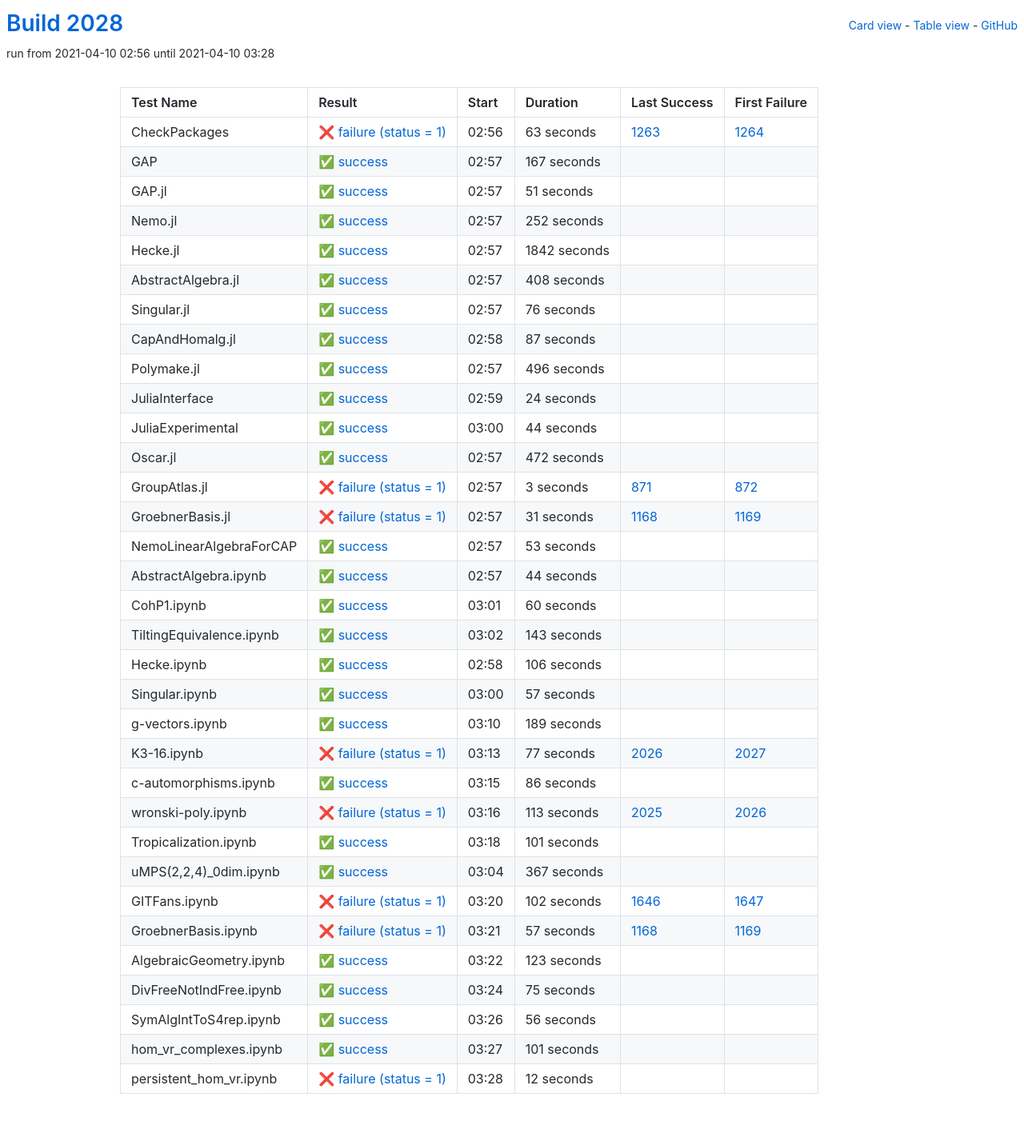
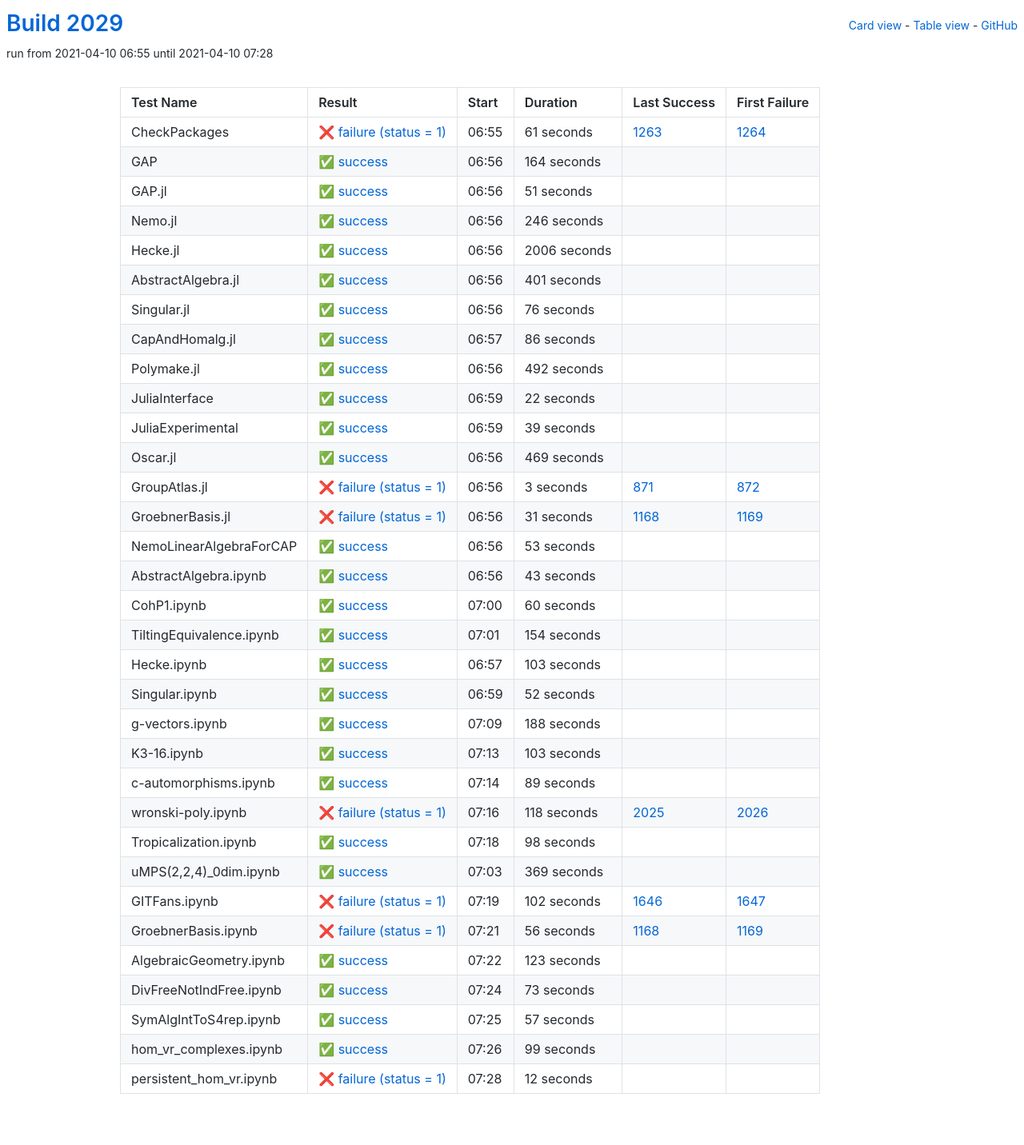
Before and after one commit to oscar-system/oscar-ci-status-stable, a Jekyll site: the page built from table.html, in a window 1280 px wide. Shown: the whole page at 80% size. Built offline with Jekyll 4.4.1, drawn with Linux system fonts in a browser that asks for light colours.

Commit message:
Build #2029

```diff
--- a/_data/ci.yml
+++ b/_data/ci.yml
@@ -1,6 +1,6 @@
 ---
-build: 2028
-build_url: https://oscarci.mathematik.uni-kl.de/job/oscar-stable/2028/
+build: 2029
+build_url: https://oscarci.mathematik.uni-kl.de/job/oscar-stable/2029/
 job: oscar-stable
 organization: oscar-system
 repo: oscar-ci-status-stable
@@ -8,32 +8,32 @@ repourl: https://github.com/oscar-system/oscar-ci-status-stable
 tests:
 - name: CheckPackages
   id: checkpackages
-  log: https://oscarci.mathematik.uni-kl.de/job/oscar-stable/2028/artifact/logs/build-2028/CheckPackages.log
-  start: 2021-04-10 02:56
+  log: https://oscarci.mathematik.uni-kl.de/job/oscar-stable/2029/artifact/logs/build-2029/CheckPackages.log
+  start: 2021-04-10 06:55
   success: false
   exitcode: 1
   status: failure
-  duration: 63
+  duration: 61
   last_success: 1263
   last_success_url: https://oscarci.mathematik.uni-kl.de/job/oscar-stable/1263/
   first_failure: 1264
   first_failure_url: https://oscarci.mathematik.uni-kl.de/job/oscar-stable/1264/
 - name: GAP
   id: gap
-  log: https://oscarci.mathematik.uni-kl.de/job/oscar-stable/2028/artifact/logs/build-2028/GAP.log
-  start: 2021-04-10 02:57
+  log: https://oscarci.mathematik.uni-kl.de/job/oscar-stable/2029/artifact/logs/build-2029/GAP.log
+  start: 2021-04-10 06:56
   success: true
   exitcode: 0
   status: success
-  duration: 167
+  duration: 164
   last_success: false
   last_success_url:
   first_failure: false
   first_failure_url:
 - name: GAP.jl
   id: gap-jl
-  log: https://oscarci.mathematik.uni-kl.de/job/oscar-stable/2028/artifact/logs/build-2028/GAP.jl.log
-  start: 2021-04-10 02:57
+  log: https://oscarci.mathematik.uni-kl.de/job/oscar-stable/2029/artifact/logs/build-2029/GAP.jl.log
+  start: 2021-04-10 06:56
   success: true
   exitcode: 0
   status: success
@@ -44,44 +44,44 @@ tests:
   first_failure_url:
 - name: Nemo.jl
   id: nemo-jl
-  log: https://oscarci.mathematik.uni-kl.de/job/oscar-stable/2028/artifact/logs/build-2028/Nemo.jl.log
-  start: 2021-04-10 02:57
+  log: https://oscarci.mathematik.uni-kl.de/job/oscar-stable/2029/artifact/logs/build-2029/Nemo.jl.log
+  start: 2021-04-10 06:56
   success: true
   exitcode: 0
   status: success
-  duration: 252
+  duration: 246
   last_success: false
   last_success_url:
   first_failure: false
   first_failure_url:
 - name: Hecke.jl
   id: hecke-jl
-  log: https://oscarci.mathematik.uni-kl.de/job/oscar-stable/2028/artifact/logs/build-2028/Hecke.jl.log
-  start: 2021-04-10 02:57
+  log: https://oscarci.mathematik.uni-kl.de/job/oscar-stable/2029/artifact/logs/build-2029/Hecke.jl.log
+  start: 2021-04-10 06:56
   success: true
   exitcode: 0
   status: success
-  duration: 1842
+  duration: 2006
   last_success: false
   last_success_url:
   first_failure: false
   first_failure_url:
 - name: AbstractAlgebra.jl
   id: abstractalgebra-jl
-  log: https://oscarci.mathematik.uni-kl.de/job/oscar-stable/2028/artifact/logs/build-2028/AbstractAlgebra.jl.log
-  start: 2021-04-10 02:57
+  log: https://oscarci.mathematik.uni-kl.de/job/oscar-stable/2029/artifact/logs/build-2029/AbstractAlgebra.jl.log
+  start: 2021-04-10 06:56
   success: true
   exitcode: 0
   status: success
-  duration: 408
+  duration: 401
   last_success: false
   last_success_url:
   first_failure: false
   first_failure_url:
 - name: Singular.jl
   id: singular-jl
-  log: https://oscarci.mathematik.uni-kl.de/job/oscar-stable/2028/artifact/logs/build-2028/Singular.jl.log
-  start: 2021-04-10 02:57
+  log: https://oscarci.mathematik.uni-kl.de/job/oscar-stable/2029/artifact/logs/build-2029/Singular.jl.log
+  start: 2021-04-10 06:56
   success: true
   exitcode: 0
   status: success
@@ -92,68 +92,68 @@ tests:
   first_failure_url:
 - name: CapAndHomalg.jl
   id: capandhomalg-jl
-  log: https://oscarci.mathematik.uni-kl.de/job/oscar-stable/2028/artifact/logs/build-2028/CapAndHomalg.jl.log
-  start: 2021-04-10 02:58
+  log: https://oscarci.mathematik.uni-kl.de/job/oscar-stable/2029/artifact/logs/build-2029/CapAndHomalg.jl.log
+  start: 2021-04-10 06:57
   success: true
   exitcode: 0
   status: success
-  duration: 87
+  duration: 86
   last_success: false
   last_success_url:
   first_failure: false
   first_failure_url:
 - name: Polymake.jl
   id: polymake-jl
-  log: https://oscarci.mathematik.uni-kl.de/job/oscar-stable/2028/artifact/logs/build-2028/Polymake.jl.log
-  start: 2021-04-10 02:57
+  log: https://oscarci.mathematik.uni-kl.de/job/oscar-stable/2029/artifact/logs/build-2029/Polymake.jl.log
+  start: 2021-04-10 06:56
   success: true
   exitcode: 0
   status: success
-  duration: 496
+  duration: 492
   last_success: false
   last_success_url:
   first_failure: false
   first_failure_url:
 - name: JuliaInterface
   id: juliainterface
-  log: https://oscarci.mathematik.uni-kl.de/job/oscar-stable/2028/artifact/logs/build-2028/JuliaInterface.log
-  start: 2021-04-10 02:59
+  log: https://oscarci.mathematik.uni-kl.de/job/oscar-stable/2029/artifact/logs/build-2029/JuliaInterface.log
+  start: 2021-04-10 06:59
   success: true
   exitcode: 0
   status: success
-  duration: 24
+  duration: 22
   last_success: false
   last_success_url:
   first_failure: false
   first_failure_url:
 - name: JuliaExperimental
   id: juliaexperimental
-  log: https://oscarci.mathematik.uni-kl.de/job/oscar-stable/2028/artifact/logs/build-2028/JuliaExperimental.log
-  start: 2021-04-10 03:00
+  log: https://oscarci.mathematik.uni-kl.de/job/oscar-stable/2029/artifact/logs/build-2029/JuliaExperimental.log
+  start: 2021-04-10 06:59
   success: true
   exitcode: 0
   status: success
-  duration: 44
+  duration: 39
   last_success: false
   last_success_url:
   first_failure: false
   first_failure_url:
 - name: Oscar.jl
   id: oscar-jl
-  log: https://oscarci.mathematik.uni-kl.de/job/oscar-stable/2028/artifact/logs/build-2028/Oscar.jl.log
-  start: 2021-04-10 02:57
+  log: https://oscarci.mathematik.uni-kl.de/job/oscar-stable/2029/artifact/logs/build-2029/Oscar.jl.log
+  start: 2021-04-10 06:56
   success: true
   exitcode: 0
   status: success
-  duration: 472
+  duration: 469
   last_success: false
   last_success_url:
   first_failure: false
   first_failure_url:
 - name: GroupAtlas.jl
   id: groupatlas-jl
-  log: https://oscarci.mathematik.uni-kl.de/job/oscar-stable/2028/artifact/logs/build-2028/GroupAtlas.jl.log
-  start: 2021-04-10 02:57
+  log: https://oscarci.mathematik.uni-kl.de/job/oscar-stable/2029/artifact/logs/build-2029/GroupAtlas.jl.log
+  start: 2021-04-10 06:56
   success: false
   exitcode: 1
   status: failure
@@ -164,8 +164,8 @@ tests:
   first_failure_url: https://oscarci.mathematik.uni-kl.de/job/oscar-stable/872/
 - name: GroebnerBasis.jl
   id: groebnerbasis-jl
-  log: https://oscarci.mathematik.uni-kl.de/job/oscar-stable/2028/artifact/logs/build-2028/GroebnerBasis.jl.log
-  start: 2021-04-10 02:57
+  log: https://oscarci.mathematik.uni-kl.de/job/oscar-stable/2029/artifact/logs/build-2029/GroebnerBasis.jl.log
+  start: 2021-04-10 06:56
   success: false
   exitcode: 1
   status: failure
@@ -176,8 +176,8 @@ tests:
   first_failure_url: https://oscarci.mathematik.uni-kl.de/job/oscar-stable/1169/
 - name: NemoLinearAlgebraForCAP
   id: nemolinearalgebraforcap
-  log: https://oscarci.mathematik.uni-kl.de/job/oscar-stable/2028/artifact/logs/build-2028/NemoLinearAlgebraForCAP.log
-  start: 2021-04-10 02:57
+  log: https://oscarci.mathematik.uni-kl.de/job/oscar-stable/2029/artifact/logs/build-2029/NemoLinearAlgebraForCAP.log
+  start: 2021-04-10 06:56
   success: true
   exitcode: 0
   status: success
@@ -188,20 +188,20 @@ tests:
   first_failure_url:
 - name: AbstractAlgebra.ipynb
   id: abstractalgebra-ipynb
-  log: https://oscarci.mathematik.uni-kl.de/job/oscar-stable/2028/artifact/logs/build-2028/AbstractAlgebra.ipynb.log
-  start: 2021-04-10 02:57
+  log: https://oscarci.mathematik.uni-kl.de/job/oscar-stable/2029/artifact/logs/build-2029/AbstractAlgebra.ipynb.log
+  start: 2021-04-10 06:56
   success: true
   exitcode: 0
   status: success
-  duration: 44
+  duration: 43
   last_success: false
   last_success_url:
   first_failure: false
   first_failure_url:
 - name: CohP1.ipynb
   id: cohp1-ipynb
-  log: https://oscarci.mathematik.uni-kl.de/job/oscar-stable/2028/artifact/logs/build-2028/CohP1.ipynb.log
-  start: 2021-04-10 03:01
+  log: https://oscarci.mathematik.uni-kl.de/job/oscar-stable/2029/artifact/logs/build-2029/CohP1.ipynb.log
+  start: 2021-04-10 07:00
   success: true
   exitcode: 0
   status: success
@@ -212,116 +212,116 @@ tests:
   first_failure_url:
 - name: TiltingEquivalence.ipynb
   id: tiltingequivalence-ipynb
-  log: https://oscarci.mathematik.uni-kl.de/job/oscar-stable/2028/artifact/logs/build-2028/TiltingEquivalence.ipynb.log
-  start: 2021-04-10 03:02
+  log: https://oscarci.mathematik.uni-kl.de/job/oscar-stable/2029/artifact/logs/build-2029/TiltingEquivalence.ipynb.log
+  start: 2021-04-10 07:01
   success: true
   exitcode: 0
   status: success
-  duration: 143
+  duration: 154
   last_success: false
   last_success_url:
   first_failure: false
   first_failure_url:
 - name: Hecke.ipynb
   id: hecke-ipynb
-  log: https://oscarci.mathematik.uni-kl.de/job/oscar-stable/2028/artifact/logs/build-2028/Hecke.ipynb.log
-  start: 2021-04-10 02:58
+  log: https://oscarci.mathematik.uni-kl.de/job/oscar-stable/2029/artifact/logs/build-2029/Hecke.ipynb.log
+  start: 2021-04-10 06:57
   success: true
   exitcode: 0
   status: success
-  duration: 106
+  duration: 103
   last_success: false
   last_success_url:
   first_failure: false
   first_failure_url:
 - name: Singular.ipynb
   id: singular-ipynb
-  log: https://oscarci.mathematik.uni-kl.de/job/oscar-stable/2028/artifact/logs/build-2028/Singular.ipynb.log
-  start: 2021-04-10 03:00
+  log: https://oscarci.mathematik.uni-kl.de/job/oscar-stable/2029/artifact/logs/build-2029/Singular.ipynb.log
+  start: 2021-04-10 06:59
   success: true
   exitcode: 0
   status: success
-  duration: 57
+  duration: 52
   last_success: false
   last_success_url:
   first_failure: false
   first_failure_url:
 - name: g-vectors.ipynb
   id: g-vectors-ipynb
-  log: https://oscarci.mathematik.uni-kl.de/job/oscar-stable/2028/artifact/logs/build-2028/g-vectors.ipynb.log
-  start: 2021-04-10 03:10
+  log: https://oscarci.mathematik.uni-kl.de/job/oscar-stable/2029/artifact/logs/build-2029/g-vectors.ipynb.log
+  start: 2021-04-10 07:09
   success: true
   exitcode: 0
   status: success
-  duration: 189
+  duration: 188
   last_success: false
   last_success_url:
   first_failure: false
   first_failure_url:
 - name: K3-16.ipynb
   id: k3-16-ipynb
-  log: https://oscarci.mathematik.uni-kl.de/job/oscar-stable/2028/artifact/logs/build-2028/K3-16.ipynb.log
-  start: 2021-04-10 03:13
-  success: false
-  exitcode: 1
-  status: failure
-  duration: 77
-  last_success: 2026
-  last_success_url: https://oscarci.mathematik.uni-kl.de/job/oscar-stable/2026/
-  first_failure: 2027
-  first_failure_url: https://oscarci.mathematik.uni-kl.de/job/oscar-stable/2027/
-- name: c-automorphisms.ipynb
-  id: c-automorphisms-ipynb
-  log: https://oscarci.mathematik.uni-kl.de/job/oscar-stable/2028/artifact/logs/build-2028/c-automorphisms.ipynb.log
-  start: 2021-04-10 03:15
+  log: https://oscarci.mathematik.uni-kl.de/job/oscar-stable/2029/artifact/logs/build-2029/K3-16.ipynb.log
+  start: 2021-04-10 07:13
   success: true
   exitcode: 0
   status: success
-  duration: 86
+  duration: 103
+  last_success: false
+  last_success_url:
+  first_failure: false
+  first_failure_url:
+- name: c-automorphisms.ipynb
+  id: c-automorphisms-ipynb
+  log: https://oscarci.mathematik.uni-kl.de/job/oscar-stable/2029/artifact/logs/build-2029/c-automorphisms.ipynb.log
+  start: 2021-04-10 07:14
+  success: true
+  exitcode: 0
+  status: success
+  duration: 89
   last_success: false
   last_success_url:
   first_failure: false
   first_failure_url:
 - name: wronski-poly.ipynb
   id: wronski-poly-ipynb
-  log: https://oscarci.mathematik.uni-kl.de/job/oscar-stable/2028/artifact/logs/build-2028/wronski-poly.ipynb.log
-  start: 2021-04-10 03:16
+  log: https://oscarci.mathematik.uni-kl.de/job/oscar-stable/2029/artifact/logs/build-2029/wronski-poly.ipynb.log
+  start: 2021-04-10 07:16
   success: false
   exitcode: 1
   status: failure
-  duration: 113
+  duration: 118
   last_success: 2025
   last_success_url: https://oscarci.mathematik.uni-kl.de/job/oscar-stable/2025/
   first_failure: 2026
   first_failure_url: https://oscarci.mathematik.uni-kl.de/job/oscar-stable/2026/
 - name: Tropicalization.ipynb
   id: tropicalization-ipynb
-  log: https://oscarci.mathematik.uni-kl.de/job/oscar-stable/2028/artifact/logs/build-2028/Tropicalization.ipynb.log
-  start: 2021-04-10 03:18
+  log: https://oscarci.mathematik.uni-kl.de/job/oscar-stable/2029/artifact/logs/build-2029/Tropicalization.ipynb.log
+  start: 2021-04-10 07:18
   success: true
   exitcode: 0
   status: success
-  duration: 101
+  duration: 98
   last_success: false
   last_success_url:
   first_failure: false
   first_failure_url:
 - name: uMPS(2,2,4)_0dim.ipynb
   id: umps-2-2-4-0dim-ipynb
-  log: https://oscarci.mathematik.uni-kl.de/job/oscar-stable/2028/artifact/logs/build-2028/uMPS-2-2-4-_0dim.ipynb.log
-  start: 2021-04-10 03:04
+  log: https://oscarci.mathematik.uni-kl.de/job/oscar-stable/2029/artifact/logs/build-2029/uMPS-2-2-4-_0dim.ipynb.log
+  start: 2021-04-10 07:03
   success: true
   exitcode: 0
   status: success
-  duration: 367
+  duration: 369
   last_success: false
   last_success_url:
   first_failure: false
   first_failure_url:
 - name: GITFans.ipynb
   id: gitfans-ipynb
-  log: https://oscarci.mathematik.uni-kl.de/job/oscar-stable/2028/artifact/logs/build-2028/GITFans.ipynb.log
-  start: 2021-04-10 03:20
+  log: https://oscarci.mathematik.uni-kl.de/job/oscar-stable/2029/artifact/logs/build-2029/GITFans.ipynb.log
+  start: 2021-04-10 07:19
   success: false
   exitcode: 1
   status: failure
@@ -332,20 +332,20 @@ tests:
   first_failure_url: https://oscarci.mathematik.uni-kl.de/job/oscar-stable/1647/
 - name: GroebnerBasis.ipynb
   id: groebnerbasis-ipynb
-  log: https://oscarci.mathematik.uni-kl.de/job/oscar-stable/2028/artifact/logs/build-2028/GroebnerBasis.ipynb.log
-  start: 2021-04-10 03:21
+  log: https://oscarci.mathematik.uni-kl.de/job/oscar-stable/2029/artifact/logs/build-2029/GroebnerBasis.ipynb.log
+  start: 2021-04-10 07:21
   success: false
   exitcode: 1
   status: failure
-  duration: 57
+  duration: 56
   last_success: 1168
   last_success_url: https://oscarci.mathematik.uni-kl.de/job/oscar-stable/1168/
   first_failure: 1169
   first_failure_url: https://oscarci.mathematik.uni-kl.de/job/oscar-stable/1169/
 - name: AlgebraicGeometry.ipynb
   id: algebraicgeometry-ipynb
-  log: https://oscarci.mathematik.uni-kl.de/job/oscar-stable/2028/artifact/logs/build-2028/AlgebraicGeometry.ipynb.log
-  start: 2021-04-10 03:22
+  log: https://oscarci.mathematik.uni-kl.de/job/oscar-stable/2029/artifact/logs/build-2029/AlgebraicGeometry.ipynb.log
+  start: 2021-04-10 07:22
   success: true
   exitcode: 0
   status: success
@@ -356,44 +356,44 @@ tests:
   first_failure_url:
 - name: DivFreeNotIndFree.ipynb
   id: divfreenotindfree-ipynb
-  log: https://oscarci.mathematik.uni-kl.de/job/oscar-stable/2028/artifact/logs/build-2028/DivFreeNotIndFree.ipynb.log
-  start: 2021-04-10 03:24
+  log: https://oscarci.mathematik.uni-kl.de/job/oscar-stable/2029/artifact/logs/build-2029/DivFreeNotIndFree.ipynb.log
+  start: 2021-04-10 07:24
   success: true
   exitcode: 0
   status: success
-  duration: 75
+  duration: 73
   last_success: false
   last_success_url:
   first_failure: false
   first_failure_url:
 - name: SymAlgIntToS4rep.ipynb
   id: symalginttos4rep-ipynb
-  log: https://oscarci.mathematik.uni-kl.de/job/oscar-stable/2028/artifact/logs/build-2028/SymAlgIntToS4rep.ipynb.log
-  start: 2021-04-10 03:26
+  log: https://oscarci.mathematik.uni-kl.de/job/oscar-stable/2029/artifact/logs/build-2029/SymAlgIntToS4rep.ipynb.log
+  start: 2021-04-10 07:25
   success: true
   exitcode: 0
   status: success
-  duration: 56
+  duration: 57
   last_success: false
   last_success_url:
   first_failure: false
   first_failure_url:
 - name: hom_vr_complexes.ipynb
   id: hom-vr-complexes-ipynb
-  log: https://oscarci.mathematik.uni-kl.de/job/oscar-stable/2028/artifact/logs/build-2028/hom_vr_complexes.ipynb.log
-  start: 2021-04-10 03:27
+  log: https://oscarci.mathematik.uni-kl.de/job/oscar-stable/2029/artifact/logs/build-2029/hom_vr_complexes.ipynb.log
+  start: 2021-04-10 07:26
   success: true
   exitcode: 0
   status: success
-  duration: 101
+  duration: 99
   last_success: false
   last_success_url:
   first_failure: false
   first_failure_url:
 - name: persistent_hom_vr.ipynb
   id: persistent-hom-vr-ipynb
-  log: https://oscarci.mathematik.uni-kl.de/job/oscar-stable/2028/artifact/logs/build-2028/persistent_hom_vr.ipynb.log
-  start: 2021-04-10 03:28
+  log: https://oscarci.mathematik.uni-kl.de/job/oscar-stable/2029/artifact/logs/build-2029/persistent_hom_vr.ipynb.log
+  start: 2021-04-10 07:28
   success: false
   exitcode: 1
   status: failure
```
Also changed, not shown: README.md.
